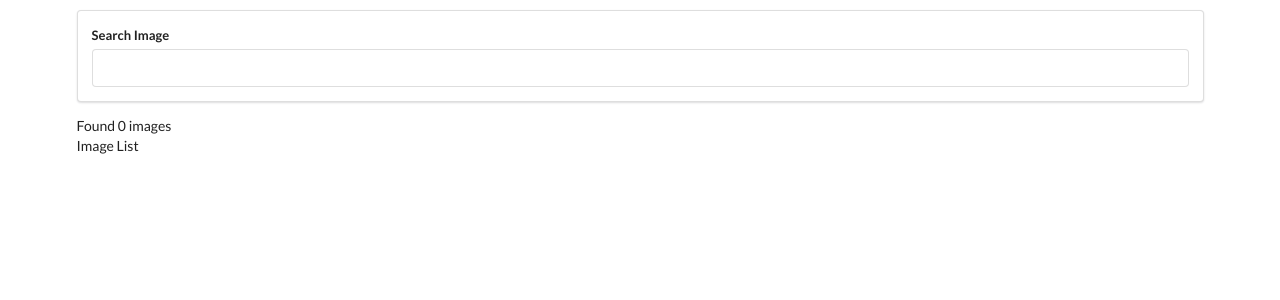
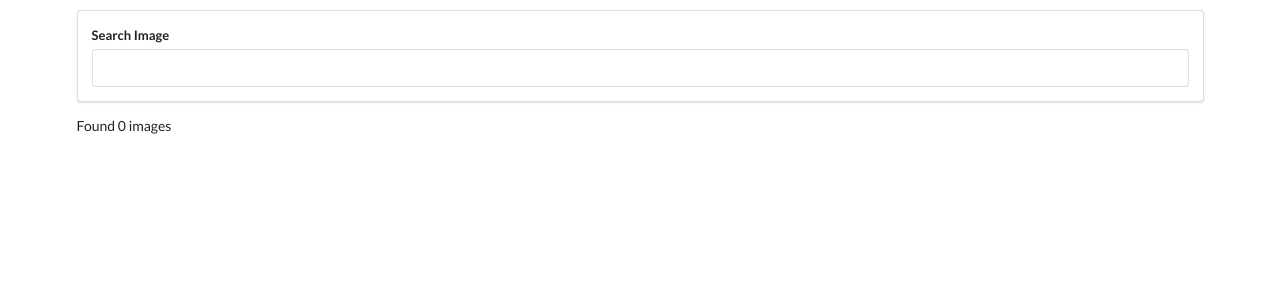
Before and after one commit to tatjama/react-pics, a React (Create React App) app: page / in a window 1280 px wide. Shown: the top 300 px of the page. Built offline with nearby package versions, Linux system fonts and the light colour scheme.

Commit message:
Put map method in ImageList js

```diff
--- a/src/components/App.js
+++ b/src/components/App.js
@@ -11,9 +11,10 @@ const response   = await unsplash.get('/search/photos',{
         params: {query : term},
     });
     console.log(response.data.results);
-    this.setState({images: response.data.results.map((image)=>{
+   /* this.setState({images: response.data.results.map((image)=>{
         return(<img key = {image.id} src={image.urls.regular} alt={image.description}/>)
-    })});
+    })});*/
+    this.setState({images: response.data.results});
     console.log(this.state.images);
 
 }
@@ -25,7 +26,7 @@ const response   = await unsplash.get('/search/photos',{
 
             <SearchBar onSubmit = {this.onSearchSubmit} />
             Found {this.state.images.length} images
-            <ImageList/>
+            <ImageList images = {this.state.images}/>
         </div>
     );
     }
--- a/src/components/ImageList.js
+++ b/src/components/ImageList.js
@@ -1,17 +1,19 @@
 import React from 'react';
 
-class ImageList extends React.Component {
-    constructor(props){
-        super(props);
-    }
+const ImageList = (props)=>{
 
-    render(){
-        return(
-            <div>
-                Image List
-            </div>
-        );
-    }
-};
+    console.log(props.images);
+
+    const images = props.images.map((image)=>{
+        return(<img
+            src = {image.urls.regular}
+            alt = {image.description}
+            key = {image.id}
+            />)
+    })
+
+    return(<div>{images}</div>);
+
+}
 
 export default ImageList;
```
